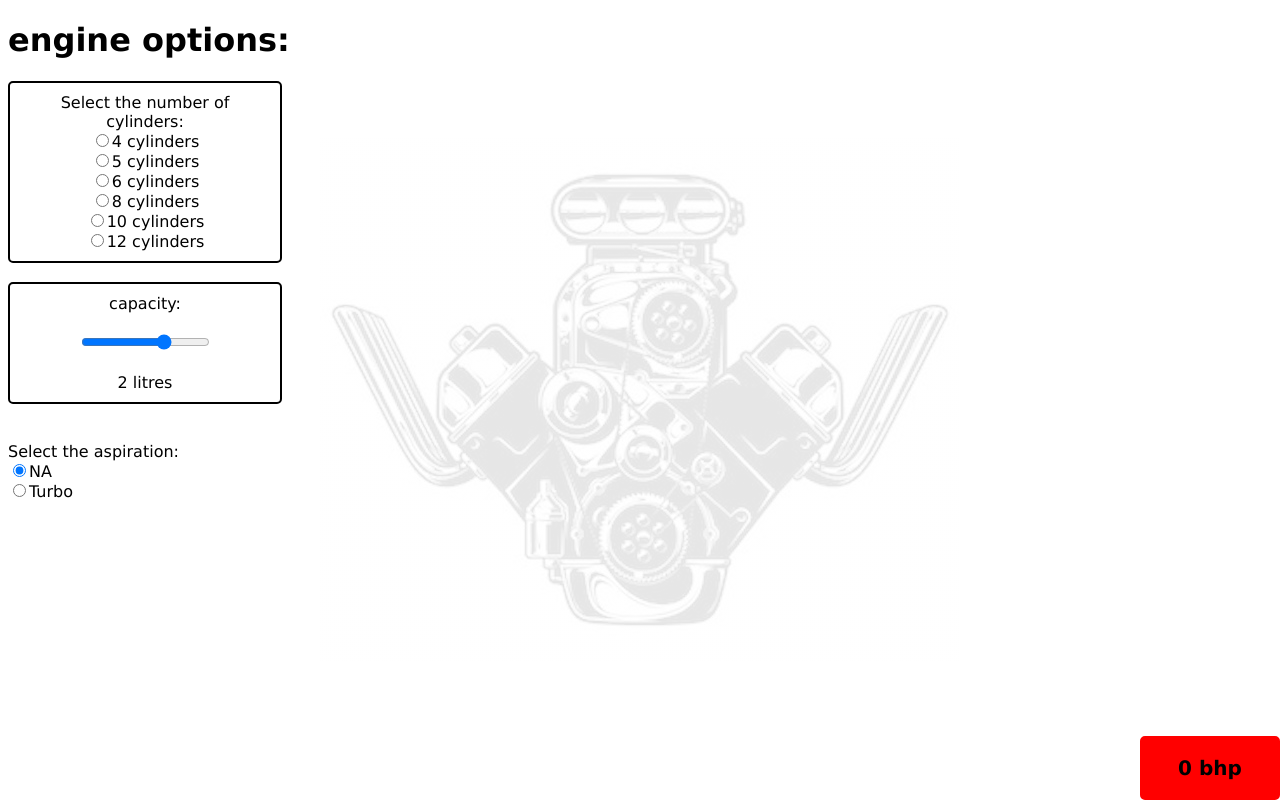
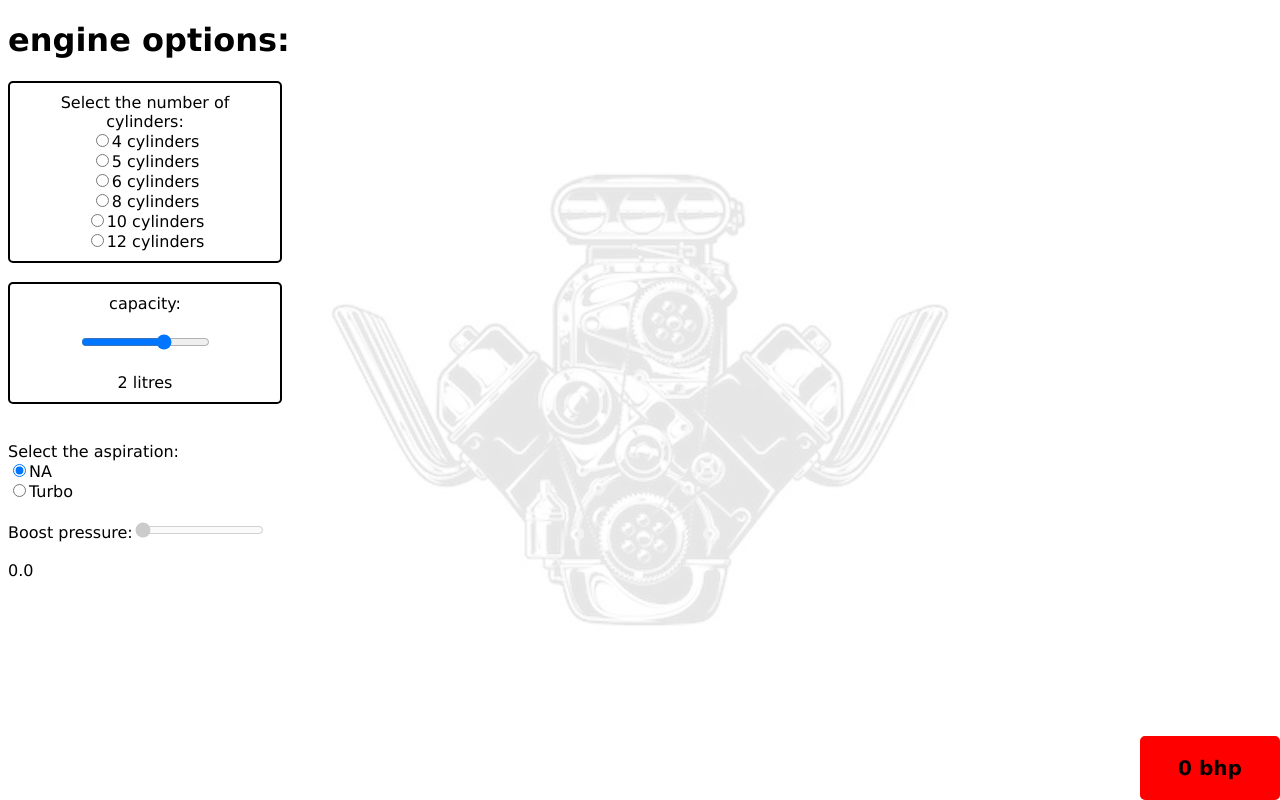
Before and after one commit to FrankieBoye/engine_power, a React (Create React App) app: page / in a window 1280 px wide. Built offline with nearby package versions, Linux system fonts and the light colour scheme.

Commit message:
boost pressure added but not resetting when switching back to NA

```diff
--- a/src/App.js
+++ b/src/App.js
@@ -9,9 +9,11 @@ class App extends Component {
     super(props);
     this.handleCapacityChange = this.handleCapacityChange.bind(this);
     this.handleCylinderChange = this.handleCylinderChange.bind(this);
+    this.handleBoostChange = this.handleBoostChange.bind(this);
     this.state = {
       capacity: 2,
-      cylinderOption: 0
+      cylinderOption: 0,
+      boost: 0
     }
   }
 
@@ -21,6 +23,10 @@ class App extends Component {
 
   handleCylinderChange(cylinderOption){
     this.setState({cylinderOption})
+  }
+
+  handleBoostChange(boost){
+    this.setState({boost})
   }
 
   render() {
@@ -40,7 +46,9 @@ class App extends Component {
         capacity={this.state.capacity}
         cylinderOption={this.state.cylinderOption}/>
         <br></br>
-        <Aspiration/>
+        <Aspiration
+        boostPressure={this.state.boost}
+        onBoostChange={this.handleBoostChange}/>
       </div>
     )
   }
--- a/src/components/Aspiration.js
+++ b/src/components/Aspiration.js
@@ -5,7 +5,7 @@ class Aspiration extends Component {
     super(props);
     this.handleAspChange = this.handleAspChange.bind(this)
     this.state = {
-      aspiration: "1"
+      aspiration: "NA",
     }
   }
 
@@ -15,7 +15,20 @@ class Aspiration extends Component {
     })
   }
 
+  onInput() {
+    var input = document.getElementById("boost");
+    var boost = input.value;
+    this.props.onBoostChange(parseFloat(boost))
+  }
+
   render() {
+    const{boostPressure} = this.props;
+
+    var boost = <input id="boost" type="range" min="0.5" max="2.0" step="0.1" defaultValue="0.5" onInput={this.onInput.bind(this)}/>
+
+    if(this.state.aspiration === "NA"){
+      boost = <input type="range" defaultValue="0" disabled/>
+    }
 
    return (
      <div className="aspiration">
@@ -25,8 +38,8 @@ class Aspiration extends Component {
          <input
            type="radio"
            name="asp"
-           value="1"
-           checked={this.state.aspiration === "1"}
+           value="NA"
+           checked={this.state.aspiration === "NA"}
            onChange={this.handleAspChange}
          />
          NA
@@ -36,11 +49,20 @@ class Aspiration extends Component {
          <input
            type="radio"
            name="asp"
-           value="2"
-           checked={this.state.aspiration === "2"}
+           value="Turbo"
+           checked={this.state.aspiration === "Turbo"}
            onChange={this.handleAspChange}
          />
          Turbo
+       </label>
+       <br></br>
+       <br></br>
+       <label>
+       Boost pressure:
+       {boost}
+       <br></br>
+       <br></br>
+       {boostPressure.toFixed(1)}
        </label>
      </div>
   )
```
